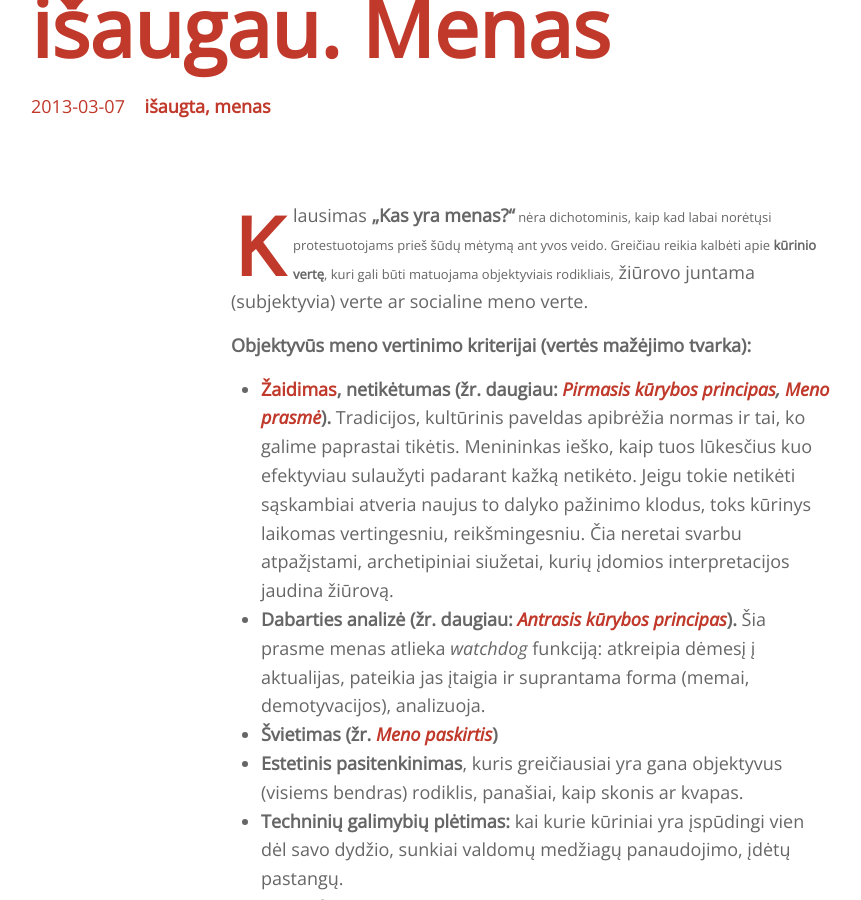
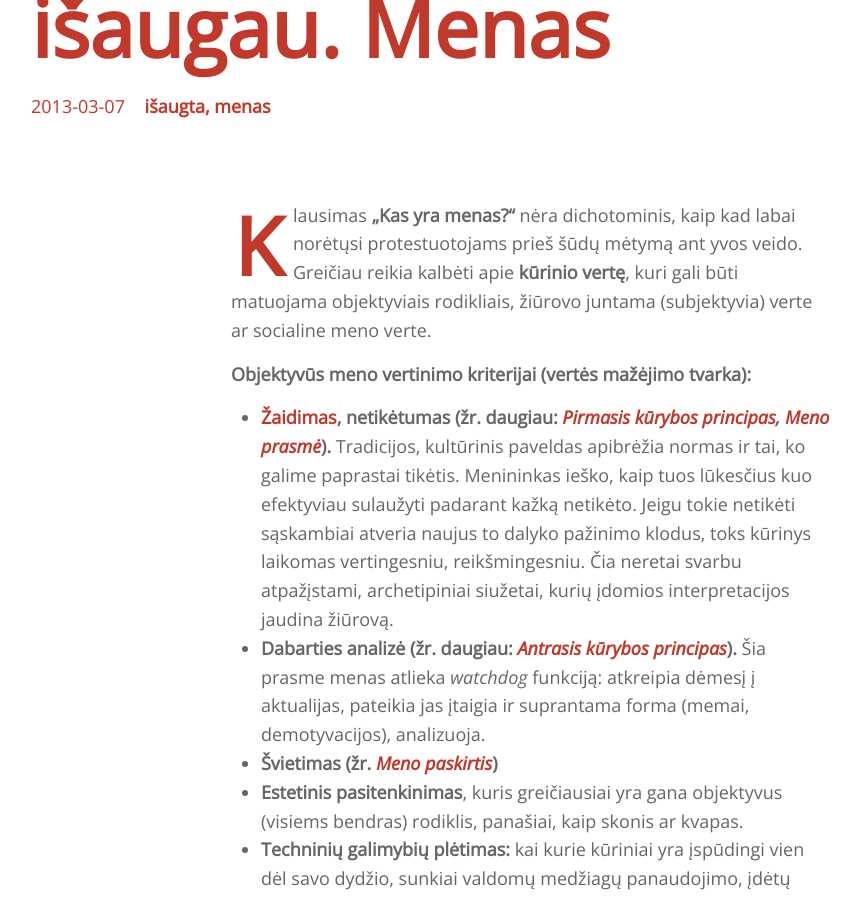
Before and after one commit to qbilius/duona, a Jekyll site: the page built from _posts/2013-03-07-atsakymai-i-klausimus-is-kuriu-isaugau-menas.md, in a window 1280 px wide and 900 px high, scrolled down 418 px. Shown: the whole window, without its empty margins (209-1070 px from the left). Built offline with Jekyll 4.4.1, drawn with Linux system fonts in a browser that asks for light colours; nearby versions of some CDN libraries; comment, search, counter and statistics services are not loaded.

Commit message:
post excerpt fixes

```diff
--- a/_posts/2013-03-07-atsakymai-i-klausimus-is-kuriu-isaugau-menas.md
+++ b/_posts/2013-03-07-atsakymai-i-klausimus-is-kuriu-isaugau-menas.md
@@ -4,7 +4,7 @@ date: 2013-03-07 19:22:59
 categories: išaugta menas
 ---
 
-Klausimas **„Kas yra menas?“**<span style="font-size:13px;"> nėra dichotominis, kaip kad labai norėtųsi protestuotojams prieš šūdų mėtymą ant yvos veido. Greičiau reikia kalbėti apie **kūrinio vertę**, kuri gali būti matuojama objektyviais rodikliais,</span> žiūrovo juntama (subjektyvia) verte ar socialine meno verte.
+Klausimas **„Kas yra menas?“** nėra dichotominis, kaip kad labai norėtųsi protestuotojams prieš šūdų mėtymą ant yvos veido. Greičiau reikia kalbėti apie **kūrinio vertę**, kuri gali būti matuojama objektyviais rodikliais, žiūrovo juntama (subjektyvia) verte ar socialine meno verte.
 
 **Objektyvūs meno vertinimo kriterijai (vertės mažėjimo tvarka):**
 
```
Also changed, not shown: _posts/2014-01-15-lietuviai-sovietu-sajungoje-2-d-komunistai.md (+1 -0 lines), _posts/2014-01-21-lietuviai-sovietu-sajungoje-3-d-partizanai.md (+1 -0 lines), _posts/2014-07-11-rasyk-kaip-zurnalistas.md (+1 -0 lines), _posts/2014-07-27-simtatukstantine-biblioteka-palydint.md (+1 -0 lines).
